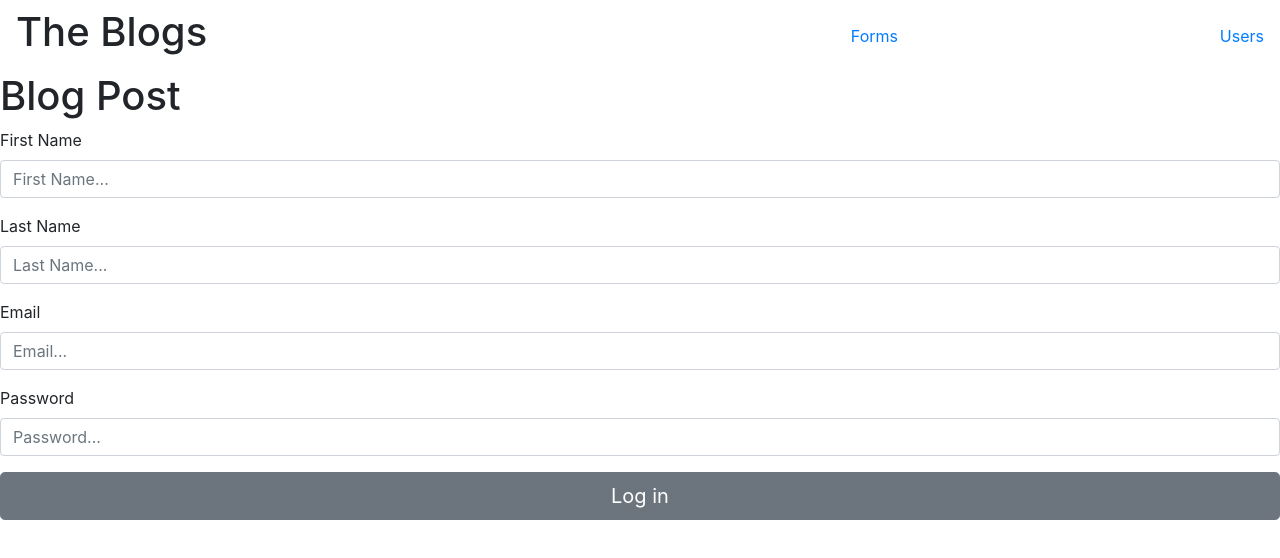
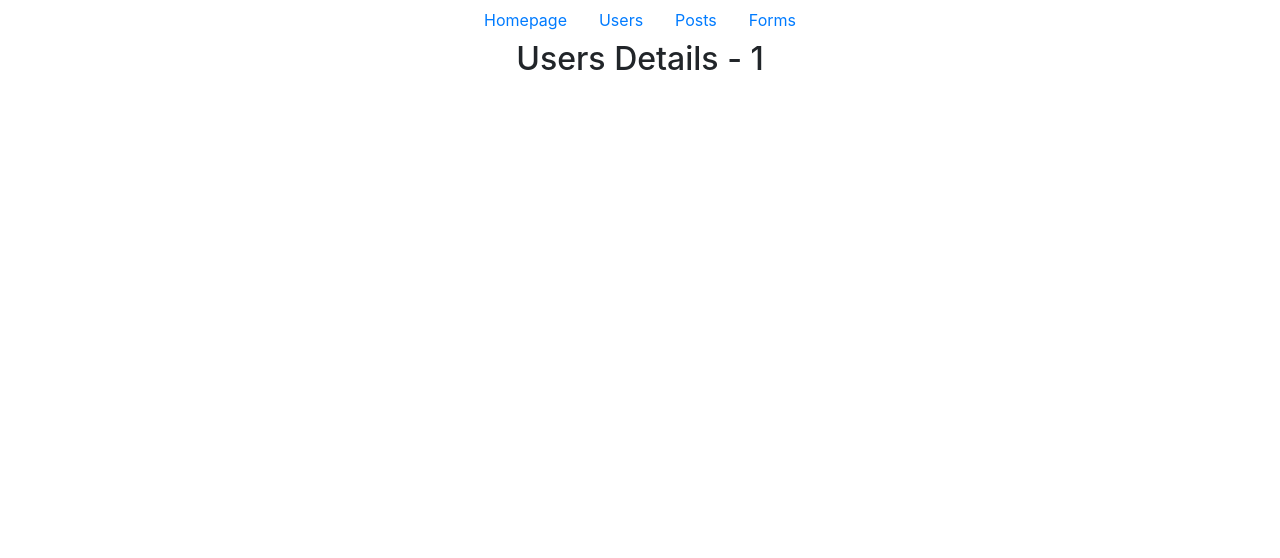
Before and after one commit to isolebo/Blog-Project_React, a React (Create React App) app in the folder blog-project/: page /details/1 in a window 1280 px wide. Shown: the top 558 px of the page. Built offline with nearby package versions, Linux system fonts and the light colour scheme.

Commit message:
Created the user details and post details

```diff
--- a/blog-project/package.json
+++ b/blog-project/package.json
@@ -18,7 +18,7 @@
     "web-vitals": "^1.1.0"
   },
   "scripts": {
-    "start": "react-scripts startnpm start",
+    "start": "react-scripts start",
     "build": "react-scripts build",
     "test": "react-scripts test",
     "eject": "react-scripts eject"
--- a/blog-project/src/App.css
+++ b/blog-project/src/App.css
@@ -1,11 +1,12 @@
 .App {
-  text-align: left;
+  text-align: center;
 }
 
-.blog-preview {
+.user {
   padding: 10px 16px;
   margin: 20px 0;
   border-bottom: 1px solid #fafafa;
+  color: red;
 }
 
 .blog-preview:hover {
--- a/blog-project/src/App.js
+++ b/blog-project/src/App.js
@@ -6,7 +6,9 @@ import Forms from './Components/Forms'
 import {BrowserRouter as Router,Route, Switch} from 'react-router-dom'
 import Navbar from './Components/Navbar'
 import PostList from './Components/PostList';
-import UsersList from './Components/UserList';
+import UsersList from './Components/UsersList';
+import UsersDetails from './Components/UsersDetails';
+import PostDetails from './Components/PostDetail';
 
 function App() {
 
@@ -17,15 +19,23 @@ function App() {
         <div className="content">
           <Switch>
 
-            <Route path='/'>
+            <Route  exact path='/'>
               <Forms/>
             </Route>
 
-            <Route  exact path="/user">
+            <Route   path="/users">
               <UsersList/>
             </Route>
 
-            <Route  exact path="/post">
+            <Route  exact path="/details/:id">
+              <UsersDetails/>
+            </Route>
+
+            <Route  exact path="/postDetails/:id">
+              <PostDetails/>
+            </Route>
+
+            <Route      exact path="/posts">
               <PostList/>
             </Route>
 
--- a/blog-project/src/Components/Forms.js
+++ b/blog-project/src/Components/Forms.js
@@ -41,7 +41,7 @@ const Forms = () => {
         <div onSubmit={handleSubmit}>
         <Form className='login-form'>
             <h1>
-                <span className='text-center'>Blog Post</span>
+                <span className='text-center'>Login</span>
             </h1>
 
             <FormGroup>
--- a/blog-project/src/Components/Navbar.js
+++ b/blog-project/src/Components/Navbar.js
@@ -2,16 +2,22 @@ import {Link} from 'react-router-dom'
 
 const Navbar = () => {
     return (
-      <nav className="navbar">
-        <h1>The Blogs</h1>
-        <div className='links'></div>
-        <Link href='/'>Forms</Link>
-        <Link href='/users'>Users</Link>
-      </nav>
+      <ul className="nav justify-content-center">
+        <li className="nav-item">
+        <Link className="nav-link active" to="/">Homepage</Link>
+        </li>
+        <li className="nav-item">
+         <Link className="nav-link" to="/users">Users</Link>
+        </li>
+        <li className="nav-item">
+        <Link className="nav-link" to="/posts">Posts</Link>
+        </li>
+        <li className="nav-item">
+        <Link className="nav-link" to="/forms">Forms</Link>
+        </li>
 
 
-
-
+</ul>
      );
 }
 
--- a/blog-project/src/Components/PostDetail.js
+++ b/blog-project/src/Components/PostDetail.js
@@ -0,0 +1,14 @@
+import { useParams } from "react-router";
+
+const PostDetails = () => {
+
+    const {id}= useParams()//
+    return (
+        <div className='post-details'>
+            <h2>Post Details - {id}</h2>
+
+        </div>
+     );
+}
+
+export default PostDetails;
--- a/blog-project/src/Components/PostList.js
+++ b/blog-project/src/Components/PostList.js
@@ -1,5 +1,6 @@
 import React, {useState, useEffect} from 'react'
 import PostApi from '../API/PostApi'
+import {Link,useParams} from 'react-router-dom'
 
 function PostList() {
 
@@ -22,8 +23,11 @@ function PostList() {
         <div className="container">
             <h4> List of Posts</h4>
             {post_list && post_list.map(post => (
-                <p  key={post.id}>
+
+                    <p key={post.id}>
+                    <Link to ={`/postDetails/${post.id}`}>
                         {post.title}
+                    </Link>
                 </p>
             ))}
 
--- a/blog-project/src/Components/UsersDetails.js
+++ b/blog-project/src/Components/UsersDetails.js
@@ -1,26 +1,14 @@
+import { useParams } from "react-router";
 
-const UsersDetails = ({users,title}) => {
+const UsersDetails = () => {
 
+    const {id}= useParams()//
     return (
-        <div className="User">
-            <h2>{title}</h2>
-
-        {users.hits &&
-          users.hits.map(item => (
-              <div className="users" key={item.id}>
-
-                  <ul class="list-group">
-                      <li class="list-group-item">{item.name}</li>
-                        <li class="list-group-item"></li>
-
-
-</ul>
-                  <p></p>
-              </div>
-          ))}
+        <div className='user-details'>
+            <h2>Users Details - {id}</h2>
 
         </div>
-    );
+     );
 }
 
 export default UsersDetails;
--- a/blog-project/src/Components/UserList.js
+++ b/blog-project/src/Components/UsersList.js
@@ -1,7 +1,9 @@
 import React, {useState, useEffect} from 'react'
+import { Link } from 'react-router-dom'
 import UserApi from '../API/UserApi'
+import './User.css'
 
-function Use() {
+function UsersList() {
 
     const [user_list, setUserList] = useState([])
 
@@ -11,24 +13,24 @@ function Use() {
                 //Set our component's `post_list` array to the results of the API call
                 // which would be 'response.data' object
                 setUserList(response.data)
-
             })
     }
-
     useEffect(() => {
-
         getAllUser()
 
     }, [])
 
 
     return (
-        <div className="container">
+        <div className="user">
             <h4> List of Users</h4>
             {user_list && user_list.map(user => (
-                <p  key={user.id}>
-                    {user.title}
-                    {user.name}
+                <p key={user.id}>
+
+                    <Link to = {`/details/${user.id}`}>
+
+                         {user.name}
+                    </Link>
                 </p>
             ))}
 
@@ -36,4 +38,4 @@ function Use() {
     )
 }
 
-export default Use
+export default UsersList
```
Also changed, not shown: blog-project/src/Components/User.css (added), blog-project/src/Homepage.js (added).
